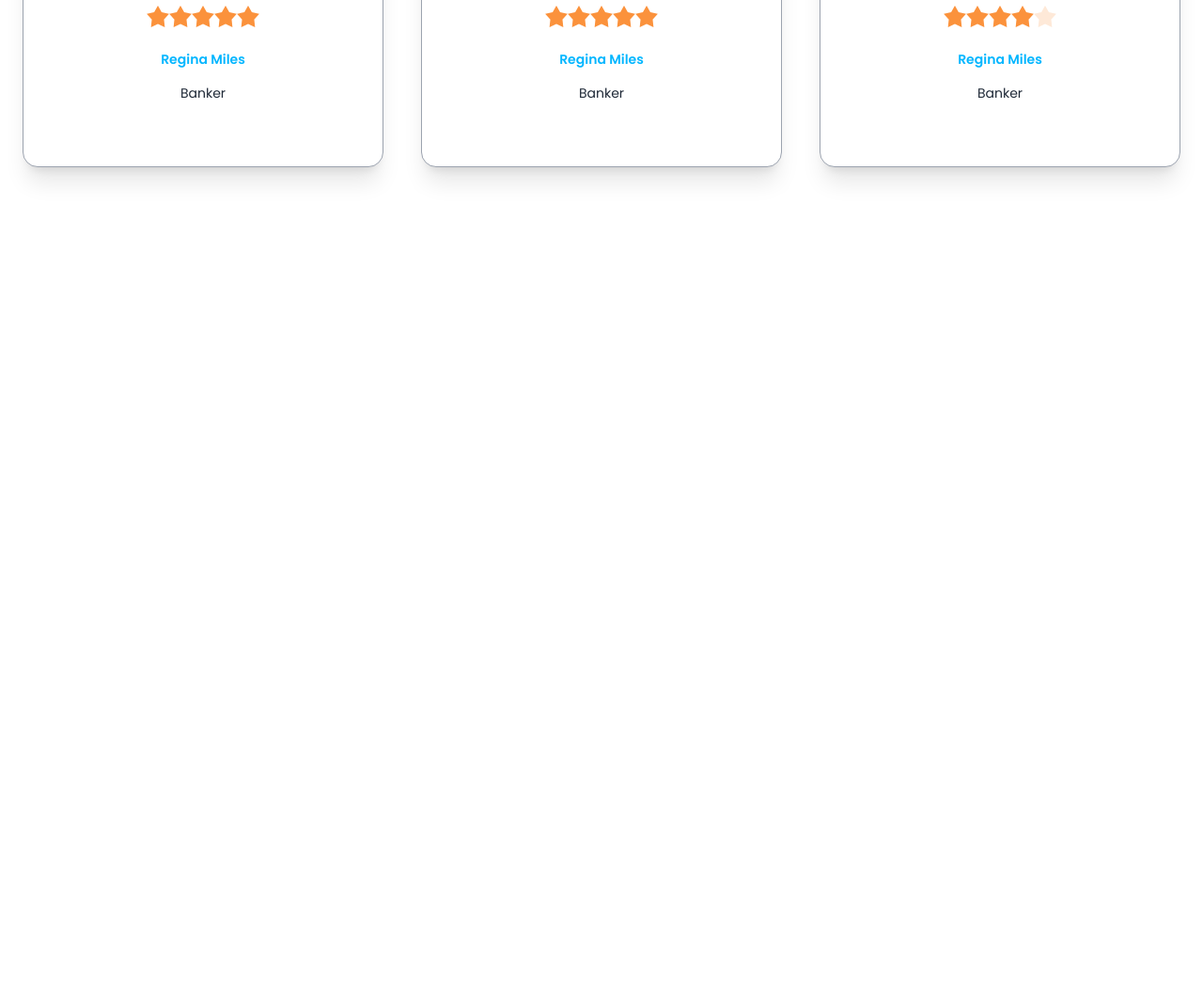
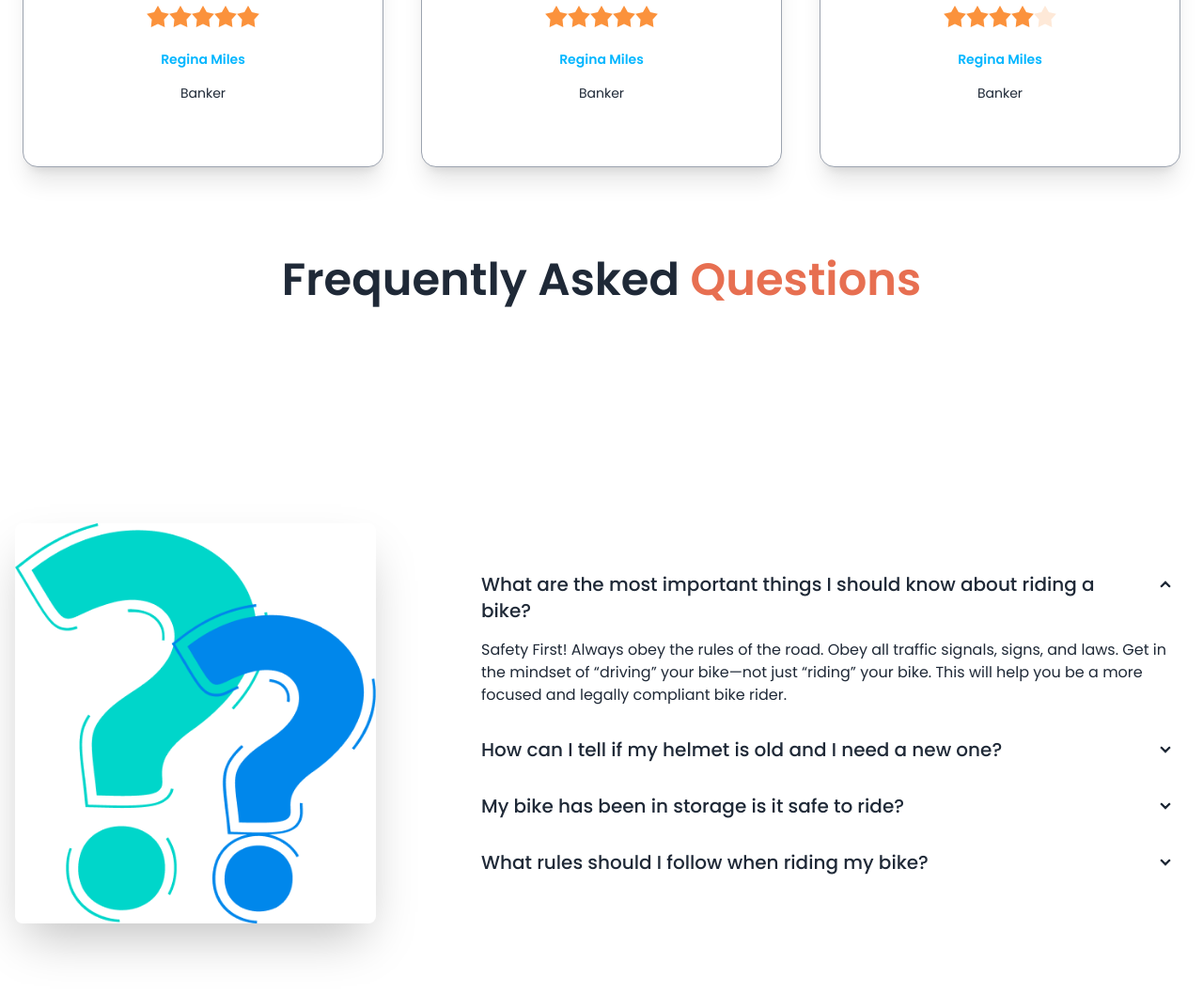
Before and after one commit to Shabbir8788/Biker-Zone-With-DaisyUI, a plain HTML site: page index.html in a window 1280 px wide. Shown: the part 2261-3317 px from the top of the page at 94% size. Before the commit the page ends 2535 px from the top, so only its background shows below. Drawn offline with nearby package versions, Linux system fonts and the light colour scheme.

Commit message:
faq section added

```diff
--- a/index.html
+++ b/index.html
@@ -433,6 +433,88 @@
           </div>
         </div>
       </section>
+
+      <!-- faq section -->
+      <section class="my-24">
+        <h3 class="text-2xl lg:text-5xl font-semibold text-center mb-12">
+          Frequently Asked <span class="text-bike-primary">Questions</span>
+        </h3>
+
+        <div class="hero min-h-screen">
+          <div class="hero-content flex-col lg:gap-24 lg:flex-row">
+            <img
+              src="images/others/faq.png"
+              class="max-w-sm w-3/4 rounded-sm lg:rounded-lg shadow-2xl"
+            />
+            <div>
+              <!-- first question -->
+              <div class="collapse collapse-arrow">
+                <input type="radio" name="my-accordion-2" checked="checked" />
+                <div class="collapse-title text-xl font-medium">
+                  What are the most important things I should know about riding
+                  a bike?
+                </div>
+                <div class="collapse-content">
+                  <p>
+                    Safety First! Always obey the rules of the road. Obey all
+                    traffic signals, signs, and laws. Get in the mindset of
+                    “driving” your bike—not just “riding” your bike. This will
+                    help you be a more focused and legally compliant bike rider.
+                  </p>
+                </div>
+              </div>
+
+              <!-- second question -->
+              <div class="collapse collapse-arrow">
+                <input type="radio" name="my-accordion-2" />
+                <div class="collapse-title text-xl font-medium">
+                  How can I tell if my helmet is old and I need a new one?
+                </div>
+                <div class="collapse-content">
+                  <p>
+                    Safety First! Always obey the rules of the road. Obey all
+                    traffic signals, signs, and laws. Get in the mindset of
+                    “driving” your bike—not just “riding” your bike. This will
+                    help you be a more focused and legally compliant bike rider.
+                  </p>
+                </div>
+              </div>
+
+              <!-- Third Question -->
+              <div class="collapse collapse-arrow">
+                <input type="radio" name="my-accordion-2" />
+                <div class="collapse-title text-xl font-medium">
+                  My bike has been in storage is it safe to ride?
+                </div>
+                <div class="collapse-content">
+                  <p>
+                    Safety First! Always obey the rules of the road. Obey all
+                    traffic signals, signs, and laws. Get in the mindset of
+                    “driving” your bike—not just “riding” your bike. This will
+                    help you be a more focused and legally compliant bike rider.
+                  </p>
+                </div>
+              </div>
+
+              <!-- Fourth Question -->
+              <div class="collapse collapse-arrow">
+                <input type="radio" name="my-accordion-2" />
+                <div class="collapse-title text-xl font-medium">
+                  What rules should I follow when riding my bike?
+                </div>
+                <div class="collapse-content">
+                  <p>
+                    Safety First! Always obey the rules of the road. Obey all
+                    traffic signals, signs, and laws. Get in the mindset of
+                    “driving” your bike—not just “riding” your bike. This will
+                    help you be a more focused and legally compliant bike rider.
+                  </p>
+                </div>
+              </div>
+            </div>
+          </div>
+        </div>
+      </section>
     </main>
     <footer></footer>
   </body>
```
